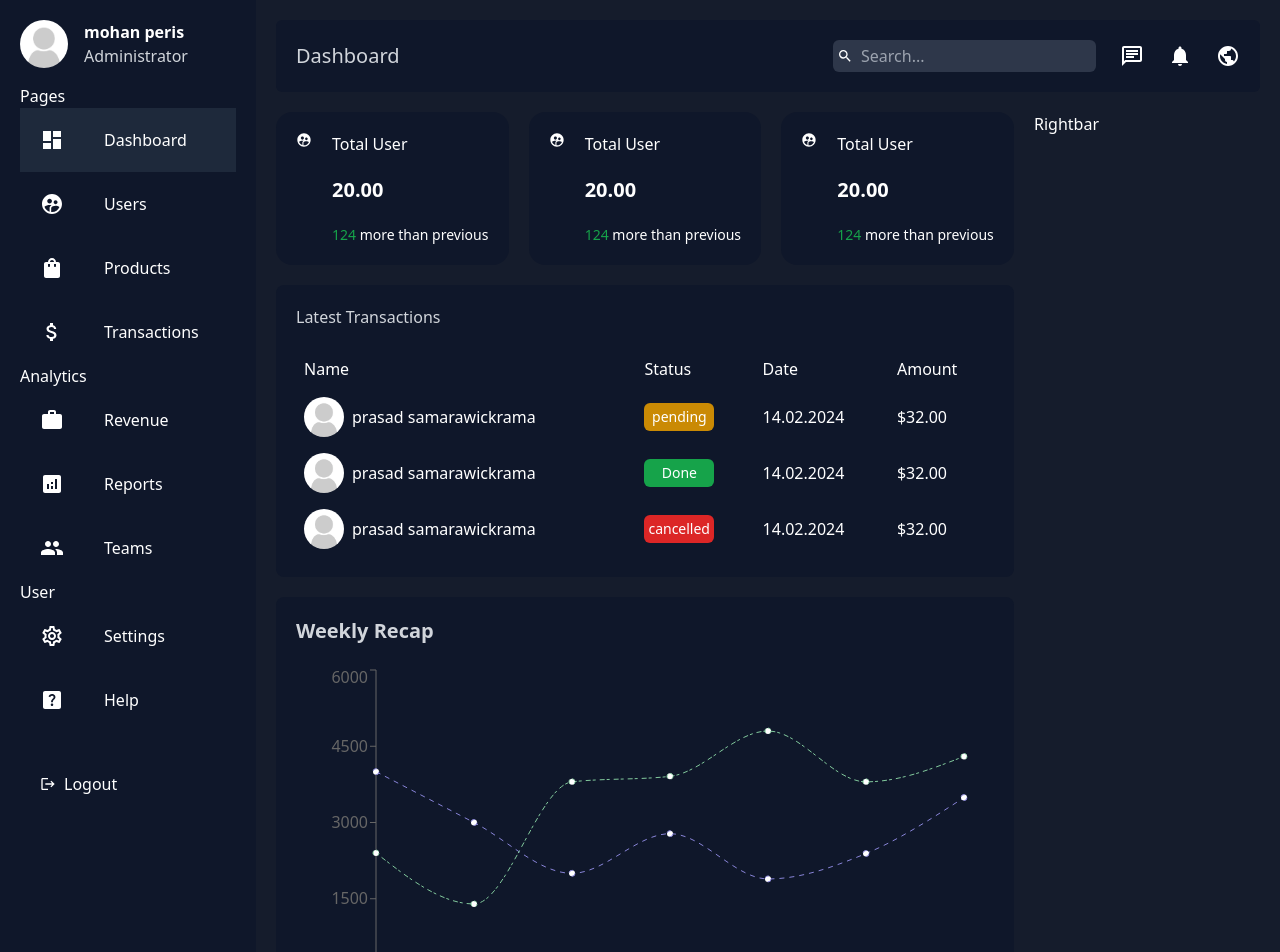
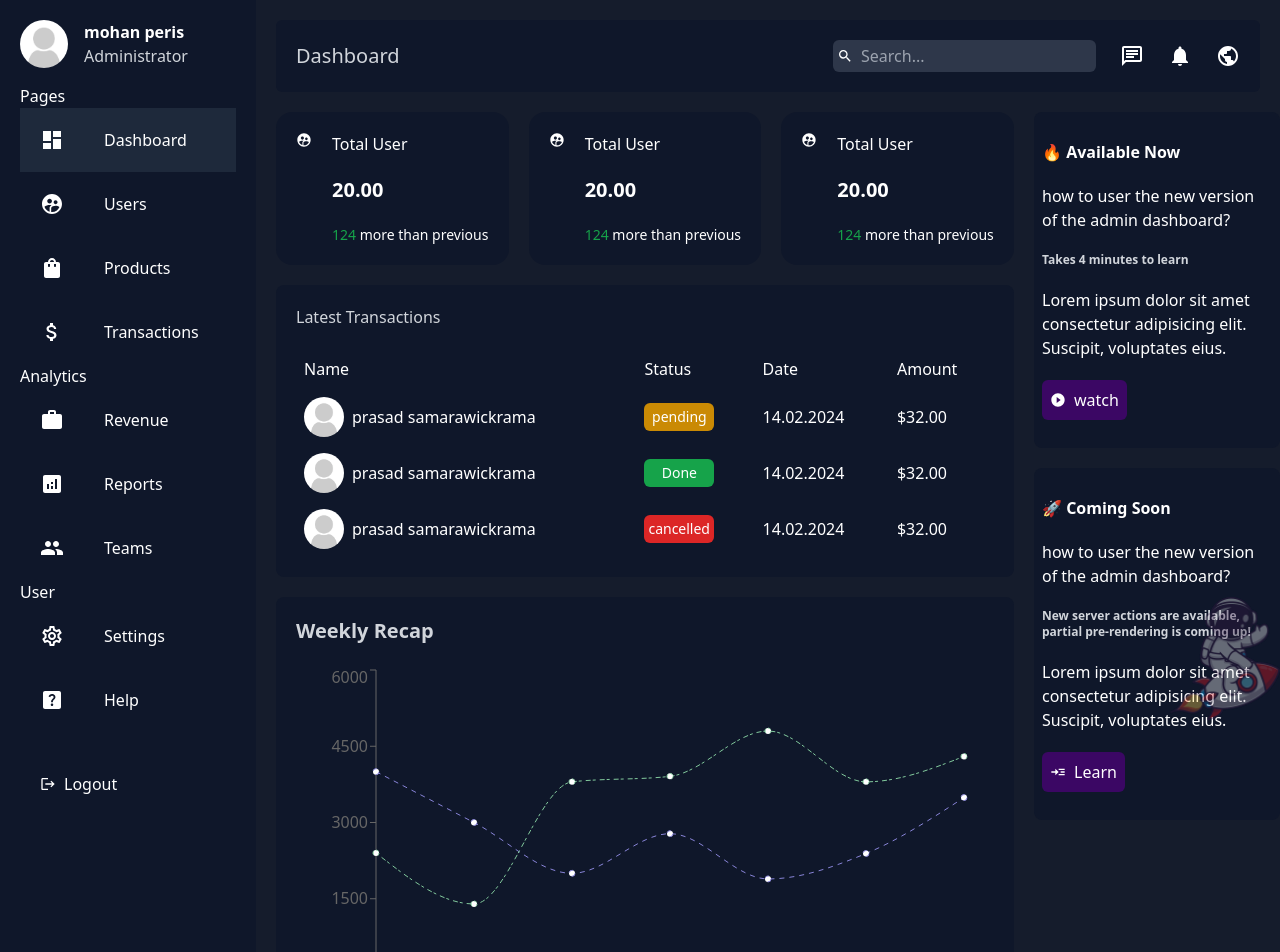
Before and after one commit to Pasindusheshan127/next-admin-dashboard, a Next.js app in the folder admin-dashboard/: page /dashboard in a window 1280 px wide. Shown: the top 952 px of the page. Built offline with nearby package versions, Linux system fonts and the light colour scheme.

Commit message:
rightbar and footer components has been designed

```diff
--- a/admin-dashboard/app/dashboard/layout.jsx
+++ b/admin-dashboard/app/dashboard/layout.jsx
@@ -1,3 +1,4 @@
+import Footer from "@/components/ui/dashboard/Footer";
 import Navbar from "@/components/ui/dashboard/Navbar";
 import Sidebar from "@/components/ui/dashboard/Sidebar";
 
@@ -10,6 +11,7 @@ const Layout = ({ children }) => {
       <div className="w-[80%] p-5">
         <Navbar />
         {children}
+        <Footer />
       </div>
     </div>
   );
--- /dev/null
+++ b/admin-dashboard/components/ui/dashboard/Footer.jsx
@@ -0,0 +1,13 @@
+"use client";
+import React from "react";
+
+const Footer = () => {
+  return (
+    <div className="flex justify-between items-center mt-12 text-gray-300">
+      <div className="font-bold">Admin dashboard</div>
+      <div className="text-xs">© All rights reserved.</div>
+    </div>
+  );
+};
+
+export default Footer;
--- a/admin-dashboard/components/ui/dashboard/Rightbar.jsx
+++ b/admin-dashboard/components/ui/dashboard/Rightbar.jsx
@@ -1,8 +1,69 @@
 "use client";
+import Image from "next/image";
 import React from "react";
+import { MdPlayCircleFilled, MdReadMore } from "react-icons/md";
 
 const Rightbar = () => {
-  return <div>Rightbar</div>;
+  return (
+    <div className="fixed">
+      <div className=" bg-slate-900 rounded-lg mb-5 p-2">
+        <div className="relativ py-5 px-0">
+          <div className="absolute bottom-0 right-0 w-[50%] h-[50%]">
+            <Image
+              src="/astronaut.png"
+              alt=""
+              fill
+              className="object-contain opacity-20 "
+            />
+          </div>
+          <div className="flex flex-col gap-5">
+            <span className="font-bold">🔥 Available Now</span>
+            <h3>how to user the new version of the admin dashboard?</h3>
+            <span className="font-semibold text-xs text-gray-300">
+              Takes 4 minutes to learn
+            </span>
+            <p>
+              Lorem ipsum dolor sit amet consectetur adipisicing elit. Suscipit,
+              voluptates eius.
+            </p>
+            <button className="p-2 items-center bg-purple-950 flex gap-2 text-white border-none rounded-md cursor-pointer w-max">
+              <MdPlayCircleFilled className="" />
+              watch
+            </button>
+          </div>
+        </div>
+      </div>
+
+      <div className=" bg-slate-900 rounded-lg mb-5 p-2">
+        <div className="relativ py-5 px-0">
+          <div className="absolute bottom-0 right-0 w-[50%] h-[50%]">
+            <Image
+              src="/astronaut.png"
+              alt=""
+              fill
+              className="object-contain opacity-20 "
+            />
+          </div>
+          <div className="flex flex-col gap-5">
+            <span className="font-bold">🚀 Coming Soon</span>
+            <h3>how to user the new version of the admin dashboard?</h3>
+            <span className="font-semibold text-xs text-gray-300">
+              New server actions are available, partial pre-rendering is coming
+              up!
+            </span>
+            <p>
+              Lorem ipsum dolor sit amet consectetur adipisicing elit. Suscipit,
+              voluptates eius.
+            </p>
+            <button className="p-2 items-center bg-purple-950 flex gap-2 text-white border-none rounded-md cursor-pointer w-max">
+              <MdReadMore />
+              Learn
+            </button>
+          </div>
+        </div>
+      </div>
+    </div>
+  );
 };
 
 export default Rightbar;
```
Also changed, not shown: admin-dashboard/public/astronaut.png (added), admin-dashboard/public/noproduct.jpg (added).
